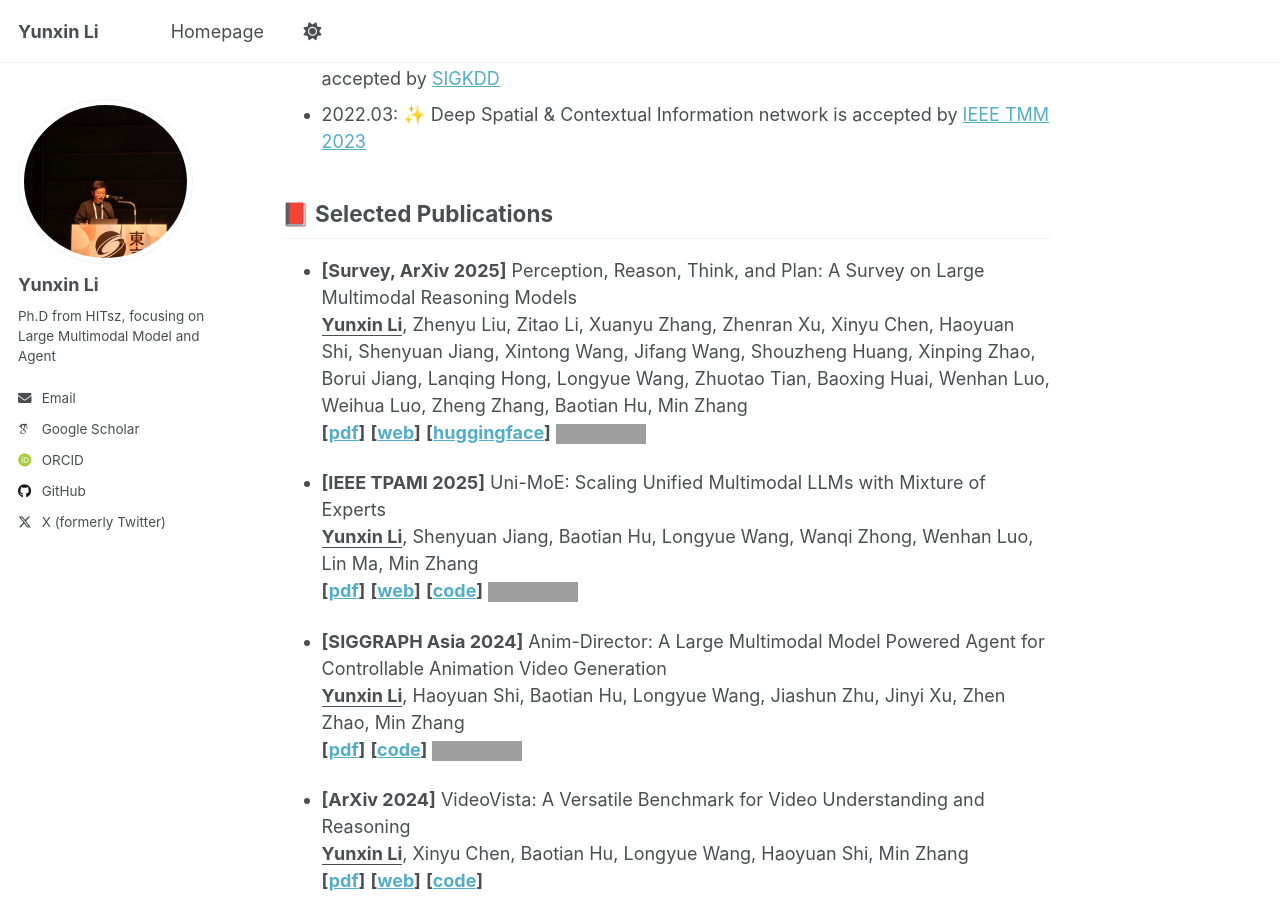
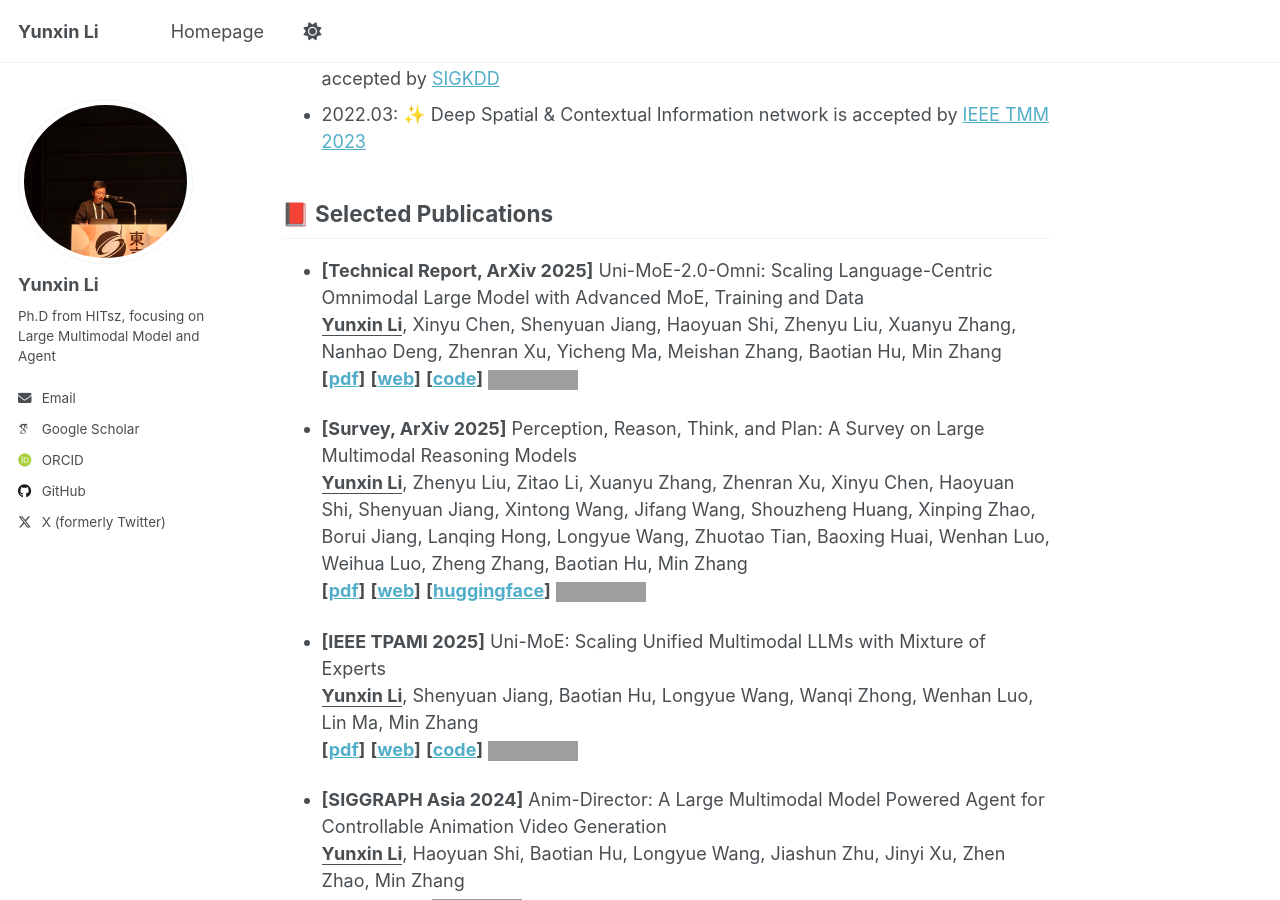
Before and after one commit to YunxinLi/yunxinli.github.io, a Jekyll site: the page built from _pages/about.md, in a window 1280 px wide and 900 px high, scrolled down 1472 px. Built offline with Jekyll 4.4.1, drawn with Linux system fonts in a browser that asks for light colours; some web fonts are replaced; a script that is not in the unit is left out; grey boxes are pictures that could not be loaded.

Commit message:
Update about.md

```diff
--- a/_pages/about.md
+++ b/_pages/about.md
@@ -41,6 +41,11 @@ The long-term goal of my research is to help humans with more capable artificial
 
 
 ## 📕 Selected Publications
+
+- **[Technical Report, ArXiv 2025]** Uni-MoE-2.0-Omni: Scaling Language-Centric Omnimodal Large Model with Advanced MoE, Training and Data<br>
+<u><strong>Yunxin Li</strong></u>, Xinyu Chen, Shenyuan Jiang, Haoyuan Shi, Zhenyu Liu, Xuanyu Zhang, Nanhao Deng, Zhenran Xu, Yicheng Ma, Meishan Zhang, Baotian Hu, Min Zhang<br>
+**[[pdf](https://arxiv.org/abs/2511.12609)]** **[[web](https://idealistxy.github.io/Uni-MoE-v2.github.io/)]** **[[code](https://github.com/HITsz-TMG/Uni-MoE)]**
+  <img alt="GitHub Stars" src="https://img.shields.io/github/stars/HITsz-TMG/Uni-MoE.svg?style=social">
 
 - **[Survey, ArXiv 2025]** Perception, Reason, Think, and Plan: A Survey on Large Multimodal Reasoning Models<br>
   <u><strong>Yunxin Li</strong></u>, Zhenyu Liu, Zitao Li, Xuanyu Zhang, Zhenran Xu, Xinyu Chen, Haoyuan Shi, Shenyuan Jiang, Xintong Wang, Jifang Wang, Shouzheng Huang, Xinping Zhao, Borui Jiang, Lanqing Hong, Longyue Wang, Zhuotao Tian, Baoxing Huai, Wenhan Luo, Weihua Luo, Zheng Zhang, Baotian Hu, Min Zhang<br>
```
